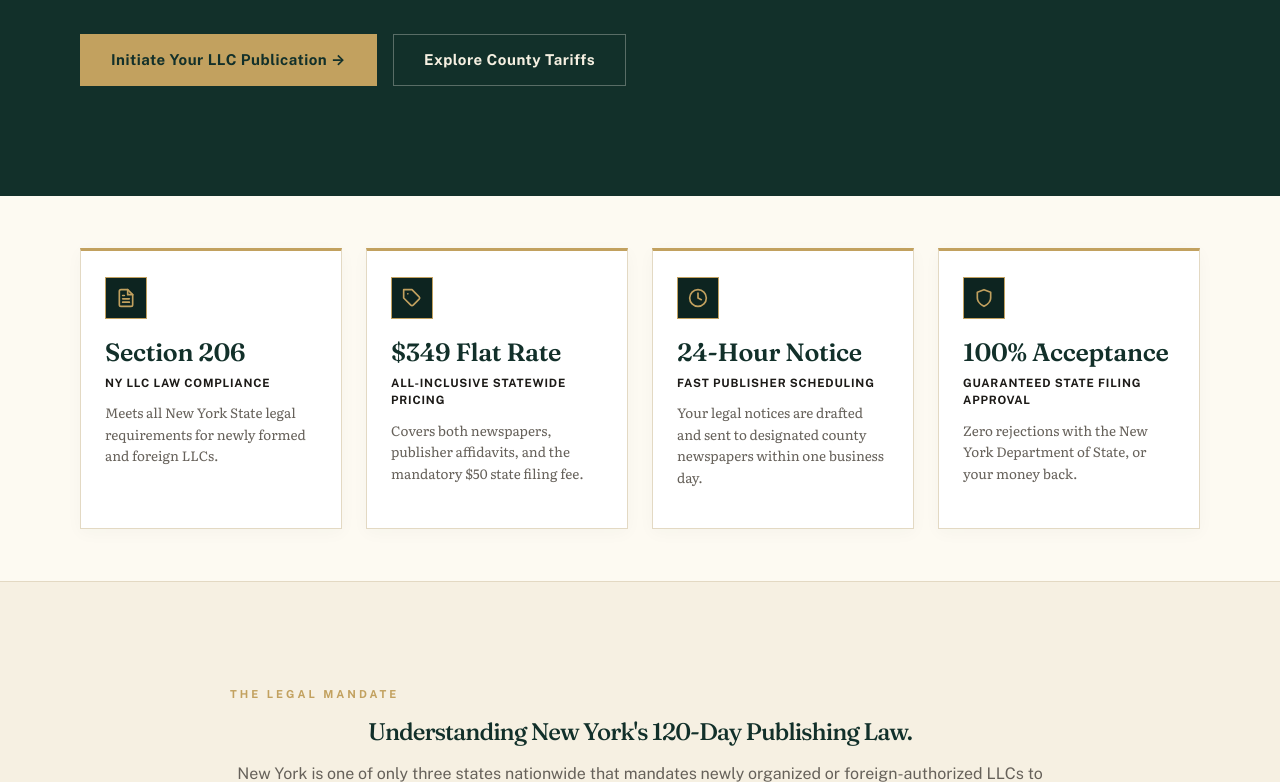
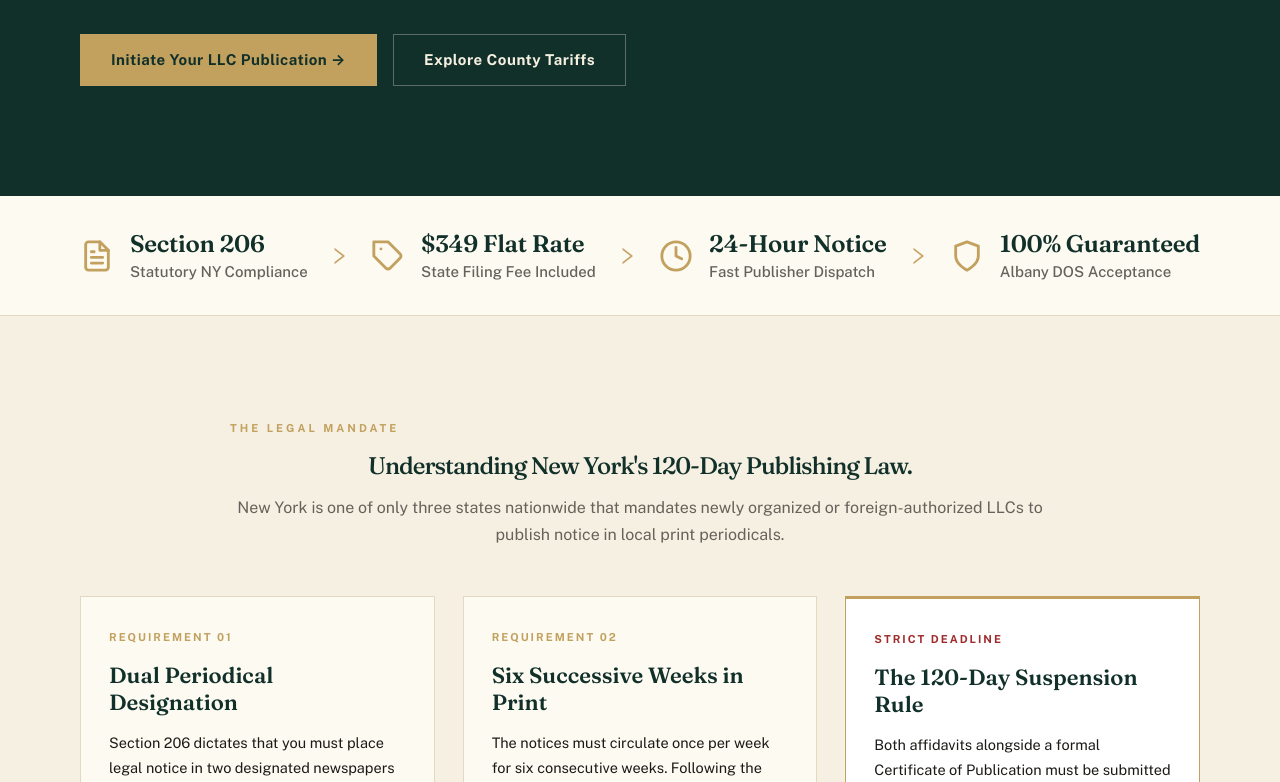
Before and after one commit to sequenceit-git/LLC_in, a React (Vite) app in the folder frontend/: page / in a window 1280 px wide. Shown: the part 673-1455 px from the top of the page. Built offline with nearby package versions, Linux system fonts and the light colour scheme; no server answers.

Commit message:
refact: authority section

```diff
--- a/frontend/src/pages/HomePage.jsx
+++ b/frontend/src/pages/HomePage.jsx
@@ -1,6 +1,7 @@
 import { useEffect, useState } from 'react';
 import { Link } from 'react-router-dom';
 import { FiFileText, FiTag, FiClock, FiShield } from 'react-icons/fi';
+import { AiOutlineRight } from 'react-icons/ai';
 import Header from '../components/Header';
 import Footer from '../components/Footer';
 import PricingGrid from '../components/PricingGrid';
@@ -69,46 +70,57 @@ export default function HomePage() {
 
       {/* Authority Section */}
       <section className="authority" aria-label="Key Service Highlights">
-        <div className="container authority-grid">
-          <div className="authority-cell">
-            <div className="authority-icon-wrap" aria-hidden="true">
-              <FiFileText />
+        <div className="container authority-row">
+          <div className="authority-item">
+            <div className="authority-icon" aria-hidden="true">
+              <FiFileText size={34} />
             </div>
-            <div className="authority-num">Section 206</div>
-            <div className="authority-label">NY LLC Law Compliance</div>
-            <p className="authority-desc">
-              Meets all New York State legal requirements for newly formed and foreign LLCs.
-            </p>
+            <div className="authority-text">
+              <strong className="authority-title">Section 206</strong>
+              <span className="authority-caption">Statutory NY Compliance</span>
+            </div>
           </div>
-          <div className="authority-cell">
-            <div className="authority-icon-wrap" aria-hidden="true">
-              <FiTag />
+
+          <span className="authority-sep" aria-hidden="true">
+            <AiOutlineRight size={22} />
+          </span>
+
+          <div className="authority-item">
+            <div className="authority-icon" aria-hidden="true">
+              <FiTag size={34} />
             </div>
-            <div className="authority-num">$349 Flat Rate</div>
-            <div className="authority-label">All-Inclusive Statewide Pricing</div>
-            <p className="authority-desc">
-              Covers both newspapers, publisher affidavits, and the mandatory $50 state filing fee.
-            </p>
+            <div className="authority-text">
+              <strong className="authority-title">$349 Flat Rate</strong>
+              <span className="authority-caption">State Filing Fee Included</span>
+            </div>
           </div>
-          <div className="authority-cell">
-            <div className="authority-icon-wrap" aria-hidden="true">
-              <FiClock />
+
+          <span className="authority-sep" aria-hidden="true">
+            <AiOutlineRight size={22} />
+          </span>
+
+          <div className="authority-item">
+            <div className="authority-icon" aria-hidden="true">
+              <FiClock size={34} />
             </div>
-            <div className="authority-num">24-Hour Notice</div>
-            <div className="authority-label">Fast Publisher Scheduling</div>
-            <p className="authority-desc">
-              Your legal notices are drafted and sent to designated county newspapers within one business day.
-            </p>
+            <div className="authority-text">
+              <strong className="authority-title">24-Hour Notice</strong>
+              <span className="authority-caption">Fast Publisher Dispatch</span>
+            </div>
           </div>
-          <div className="authority-cell">
-            <div className="authority-icon-wrap" aria-hidden="true">
-              <FiShield />
+
+          <span className="authority-sep" aria-hidden="true">
+            <AiOutlineRight size={22} />
+          </span>
+
+          <div className="authority-item">
+            <div className="authority-icon" aria-hidden="true">
+              <FiShield size={34} />
             </div>
-            <div className="authority-num">100% Acceptance</div>
-            <div className="authority-label">Guaranteed State Filing Approval</div>
-            <p className="authority-desc">
-              Zero rejections with the New York Department of State, or your money back.
-            </p>
+            <div className="authority-text">
+              <strong className="authority-title">100% Guaranteed</strong>
+              <span className="authority-caption">Albany DOS Acceptance</span>
+            </div>
           </div>
         </div>
       </section>
--- a/frontend/src/styles.css
+++ b/frontend/src/styles.css
@@ -68,17 +68,18 @@ input,select,button{font-family:inherit;font-size:100%}
 .price-card-list span{font-weight:600;display:flex;align-items:baseline;gap:10px;flex:1;min-width:0}
 .price-card-list span::before{content:"✓";color:var(--gold);font-weight:700;font-size:14px;flex:0 0 auto}
 .price-card-list em{color:var(--ink-60);font-style:italic;text-align:right;flex:0 0 auto}
-.authority{background:var(--paper-warm);padding:52px 0;border-bottom:1px solid var(--rule)}
-.authority-grid{display:grid;grid-template-columns:1fr;gap:20px;font-family:var(--sans)}
-@media (min-width:640px){.authority-grid{grid-template-columns:1fr 1fr}}
-@media (min-width:1040px){.authority-grid{grid-template-columns:repeat(4,1fr);gap:24px}}
-.authority-cell{border:1px solid var(--rule);border-top:3px solid var(--gold);background:#fff;padding:26px 24px;display:flex;flex-direction:column;box-shadow:0 4px 16px rgba(18,48,42,.03);transition:transform .2s ease,box-shadow .2s ease,border-color .2s ease}
-.authority-cell:hover{transform:translateY(-2px);box-shadow:0 10px 24px rgba(18,48,42,.07);border-color:rgba(194,161,95,.6)}
-.authority-icon-wrap{width:42px;height:42px;flex:0 0 42px;background:#0D2420;border:1px solid var(--gold);color:var(--gold);display:flex;align-items:center;justify-content:center;font-size:20px;margin-bottom:18px}
-.authority-num{font-family:var(--display);font-size:23px;font-weight:600;color:var(--navy);line-height:1.2;letter-spacing:-.3px}
-@media (min-width:768px){.authority-num{font-size:25px}}
-.authority-label{font-size:11.5px;color:var(--ink);letter-spacing:0.8px;text-transform:uppercase;margin-top:8px;font-weight:700}
-.authority-desc{font-family:var(--serif);font-size:13.5px;line-height:1.6;color:var(--ink-60);margin-top:10px}
+.authority{background:var(--paper-warm);padding:34px 0;border-bottom:1px solid var(--rule)}
+.authority-row{display:flex;align-items:center;justify-content:space-between;gap:18px;font-family:var(--sans)}
+.authority-item{display:flex;align-items:center;gap:16px;flex:0 1 auto}
+.authority-icon{color:var(--gold);display:flex;align-items:center;justify-content:center;flex-shrink:0;transition:transform .2s ease}
+.authority-item:hover .authority-icon{transform:scale(1.08)}
+.authority-text{display:flex;flex-direction:column}
+.authority-title{font-family:var(--display);font-size:22px;font-weight:600;color:var(--navy);line-height:1.2;letter-spacing:-.3px}
+@media (min-width:1100px){.authority-title{font-size:24px}}
+.authority-caption{font-family:var(--sans);font-size:15px;color:var(--ink-60);font-weight:500;line-height:1.3;margin-top:3px}
+.authority-sep{color:#C2A15F;display:flex;align-items:center;justify-content:center;flex-shrink:0;opacity:.95;transition:transform .2s ease}
+@media (max-width:991px){.authority{padding:28px 0}.authority-row{display:grid;grid-template-columns:1fr 1fr;gap:22px 32px;justify-content:start}.authority-sep{display:none}}
+@media (max-width:580px){.authority-row{grid-template-columns:1fr;gap:16px}}
 .why{padding:84px 0;background:var(--paper)}
 @media (min-width:768px){.why{padding:104px 0}}
 .why-head-center{text-align:center;max-width:820px;margin:0 auto 48px}
```
